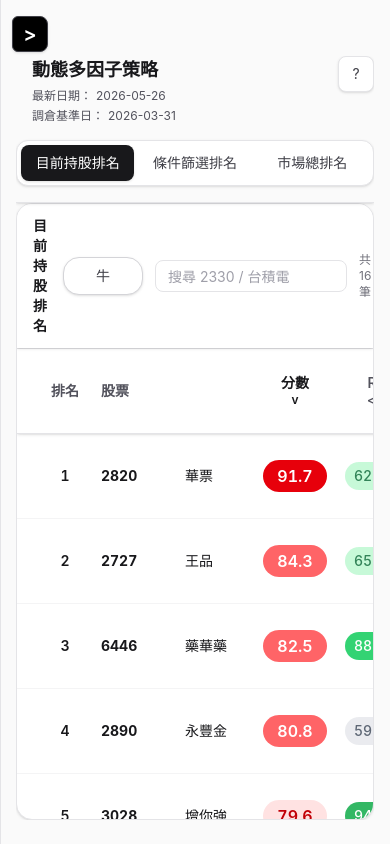
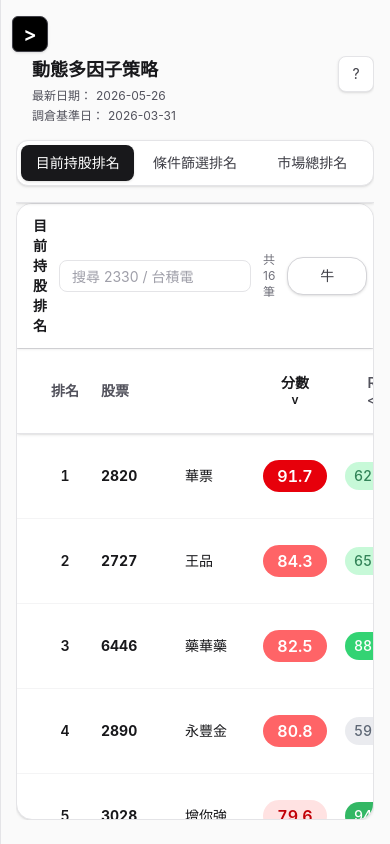
Before and after one commit to amu-0713/my-stock-rank, a React (Vite) app: page /strategy/1 in a window 390 px wide. Built offline with nearby package versions, Linux system fonts and the light colour scheme.

Commit message:
Update RankList.jsx

```diff
--- a/src/components/RankList.jsx
+++ b/src/components/RankList.jsx
@@ -429,11 +429,12 @@
             <div className="text-sm font-semibold text-zinc-900">{title}</div>
 
             {/* ==================== 牛熊切換按鈕（只在多因子策略顯示） ==================== */}
+            {/* 電腦版 + 手機橫式：放在標題右邊 */}
             {isMultiFactor && (
               <button
                 onClick={() => setRegime(prev => (prev === 'bull' ? 'bear' : 'bull'))}
                 disabled={loading}
-                className="px-8 py-2 rounded-2xl border border-zinc-300 bg-white text-sm font-medium text-zinc-700 hover:bg-zinc-50 transition-colors shadow-sm disabled:opacity-50 flex items-center gap-2"
+                className="px-8 py-2 rounded-2xl border border-zinc-300 bg-white text-sm font-medium text-zinc-700 hover:bg-zinc-50 transition-colors shadow-sm disabled:opacity-50 flex items-center gap-2 hidden md:flex landscape:max-md:flex"
               >
                 {regime === 'bull' ? '牛' : '熊'}
                 {loading && (
@@ -455,6 +456,20 @@
               共 {sortedRows.length} 筆
             </div>
           </div>
+
+          {/* ==================== 手機直式專用牛熊切換按鈕（放在右上角，緊鄰問號 ? 的左側） ==================== */}
+          {isMultiFactor && (
+            <button
+              onClick={() => setRegime(prev => (prev === 'bull' ? 'bear' : 'bull'))}
+              disabled={loading}
+              className="px-8 py-2 rounded-2xl border border-zinc-300 bg-white text-sm font-medium text-zinc-700 hover:bg-zinc-50 transition-colors shadow-sm disabled:opacity-50 flex items-center gap-2 flex md:hidden max-md:landscape:hidden"
+            >
+              {regime === 'bull' ? '牛' : '熊'}
+              {loading && (
+                <div className="animate-spin h-3 w-3 border-2 border-zinc-400 border-t-transparent rounded-full"></div>
+              )}
+            </button>
+          )}
         </div>
       </div>
 
```
